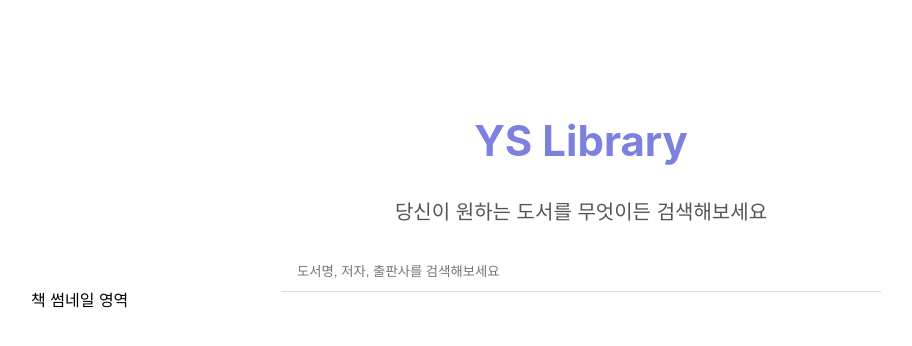
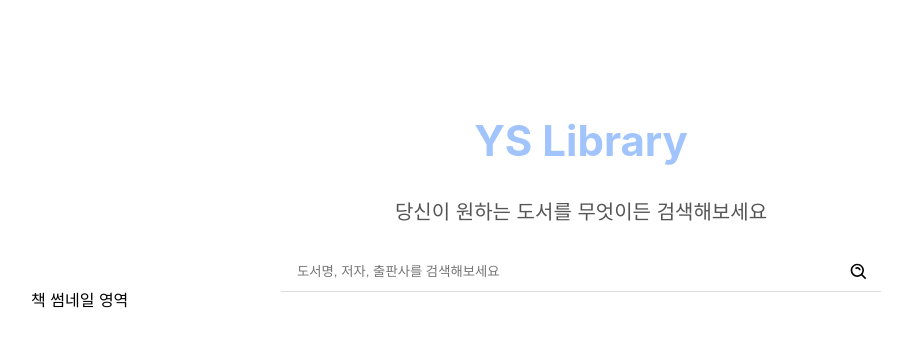
Before and after one commit to yesoryeseul/YS_LIBRARY, a React (Create React App) app: page / in a window 1280 px wide. Shown: the top 346 px of the page, without its empty margins (59-971 px from the left). Built offline with nearby package versions, Linux system fonts and the light colour scheme; no server answers.

Commit message:
chore: onSearchBook 이벤트 발생 후 값 비워주기

```diff
--- a/src/apis/book.api.tsx
+++ b/src/apis/book.api.tsx
@@ -3,9 +3,9 @@ import { axiosInstance } from './@core';
 const PATH = `v3/search/book`;
 
 const BookApi = {
-  getBookList: async (query: string) =>
+  getBookList: async (query: string, page: number) =>
     await axiosInstance.get(PATH, {
-      params: { query },
+      params: { query, page },
     }),
 };
 
--- a/src/components/Header.tsx
+++ b/src/components/Header.tsx
@@ -3,6 +3,7 @@ import { flexCenter } from 'styles/common';
 import Input from './input/input';
 import { atom, useAtom } from 'jotai';
 import { useNavigate } from 'react-router-dom';
+import { BiSearchAlt } from 'react-icons/bi';
 
 const inputAtom = atom<string>('');
 
@@ -14,6 +15,9 @@ const Header = () => {
     e.preventDefault();
     console.log('검색어:', inputValue);
     navigate(`/${inputValue}`);
+    setTimeout(() => {
+      setInputValue('');
+    }, 0);
   };
 
   const onChangeKeyword = (e: React.ChangeEvent<HTMLInputElement>) => {
@@ -22,7 +26,7 @@ const Header = () => {
 
   return (
     <S.Container>
-      <S.Title>YS Library</S.Title>
+      <S.Title onClick={() => navigate('/')}>YS Library</S.Title>
       <S.SubTitle>당신이 원하는 도서를 무엇이든 검색해보세요</S.SubTitle>
       <S.SearchBarContainer>
         <form onSubmit={onSearchBook}>
@@ -31,8 +35,10 @@ const Header = () => {
             variant={'lineType'}
             shape={'none'}
             leng={'pc'}
+            value={inputValue}
             onChange={onChangeKeyword}
           />
+          <BiSearchAlt size={20} onClick={() => navigate(`/${inputValue}`)} />
         </form>
       </S.SearchBarContainer>
     </S.Container>
@@ -51,6 +57,7 @@ const Title = styled.h1`
   color: ${({ theme }) => theme.color.primary};
   font-size: ${({ theme }) => theme.fontSize.title};
   margin-top: 120px;
+  cursor: pointer;
 `;
 const SubTitle = styled.p`
   color: ${({ theme }) => theme.color.gray500};
@@ -59,8 +66,17 @@ const SubTitle = styled.p`
 `;
 
 const SearchBarContainer = styled.div`
+  form {
+    position: relative;
+  }
   form > input {
     padding: 0 0 12px 16px;
+  }
+
+  form > svg {
+    position: absolute;
+    right: 12px;
+    cursor: pointer;
   }
 `;
 
--- a/src/components/input/input.tsx
+++ b/src/components/input/input.tsx
@@ -5,17 +5,26 @@ interface InputProps {
   variant: 'primary' | 'lineType';
   shape: 'none' | 'primary';
   leng: 'pc' | 'tablet' | 'mobile';
+  value?: string;
   placeholder?: string;
   onChange?: (e: ChangeEvent<HTMLInputElement>) => void;
 }
 
-const Input = ({ variant, shape, leng, placeholder, onChange }: InputProps) => {
+const Input = ({
+  variant,
+  shape,
+  leng,
+  value,
+  placeholder,
+  onChange,
+}: InputProps) => {
   return (
     <S.Input
       placeholder={placeholder}
       variant={variant}
       shape={shape}
       leng={leng}
+      value={value}
       onChange={onChange}
     />
   );
--- a/src/pages/search/components/Item.tsx
+++ b/src/pages/search/components/Item.tsx
@@ -1,12 +1,63 @@
+import styled from '@emotion/styled';
 import { ItemData } from '..';
+import { AiOutlinePicture } from 'react-icons/ai';
+import { flexCenter } from 'styles/common';
 
 const Item = ({ item }: { item: ItemData }) => {
+  const title =
+    item.title.length > 15 ? `${item.title.slice(0, 20)}...` : item.title;
   return (
-    <div>
-      <img src={item.thumbnail} alt={item.title} />
-      <div>{item.title}</div>
-    </div>
+    <S.Container>
+      {item.thumbnail ? (
+        <img src={item.thumbnail} alt={item.title} />
+      ) : (
+        <S.NoImg>
+          <S.NoImgBox>
+            <AiOutlinePicture size={24} />
+            <p>No Image</p>
+          </S.NoImgBox>
+        </S.NoImg>
+      )}
+      <S.Title>{title}</S.Title>
+    </S.Container>
   );
 };
 
 export default Item;
+
+const Container = styled.div`
+  display: flex;
+  flex-direction: column;
+  align-items: center;
+  border: 1px solid #e5e7eb;
+  border-radius: 4px;
+  padding: 20px;
+  transition: transform 0.3s ease;
+
+  :hover {
+    transform: translateY(-5px);
+    box-shadow: 0px 0px 15px -3px rgba(0, 0, 0, 0.05);
+  }
+`;
+
+const NoImg = styled.div`
+  width: 120px;
+  height: 174px;
+  background-color: #d9d9d9;
+  ${flexCenter}
+  align-items: center;
+`;
+
+const NoImgBox = styled.div`
+  display: flex;
+  flex-direction: column;
+  align-items: center;
+`;
+
+const Title = styled.p`
+  margin-top: 20px;
+  line-height: 1.2;
+  font-size: ${({ theme }) => theme.fontSize.small};
+`;
+
+const S = { Container, NoImg, NoImgBox, Title };
--- a/src/pages/search/index.tsx
+++ b/src/pages/search/index.tsx
@@ -3,9 +3,10 @@ import { useEffect } from 'react';
 import { useParams } from 'react-router-dom';
 import Item from './components/Item';
 import { atom, useAtom } from 'jotai';
+import styled from '@emotion/styled';
 
 export interface ItemData {
-  Authore: [];
+  authors: [];
   contents: string;
   datetime: Date;
   isbn: string;
@@ -29,7 +30,8 @@ const SearchPage = () => {
     if (search) {
       const fetchData = async () => {
         try {
-          const response = await BookApi.getBookList(search);
+          const response = await BookApi.getBookList(search, 1);
+          console.log('data 테스트', response.data);
           console.log('api 테스트', response.data.documents);
           const newData: ItemData[] = response.data.documents;
           setItems(newData);
@@ -41,12 +43,27 @@ const SearchPage = () => {
     }
   }, [search, setItems]);
   return (
-    <div>
-      {items.map((item, index) => (
-        <Item key={index} item={item} />
-      ))}
-    </div>
+    <S.Wrapper>
+      <S.Container>
+        {items.map((item, index) => (
+          <Item key={index} item={item} />
+        ))}
+      </S.Container>
+    </S.Wrapper>
   );
 };
 
 export default SearchPage;
+
+const Wrapper = styled.div`
+  margin: 70px auto 50px;
+  max-width: 1100px;
+`;
+
+const Container = styled.div`
+  display: grid;
+  grid-template-columns: repeat(5, 1fr);
+  grid-gap: 24px;
+`;
+
+const S = { Wrapper, Container };
--- a/src/styles/theme.tsx
+++ b/src/styles/theme.tsx
@@ -2,7 +2,7 @@ import { Theme } from '@emotion/react';
 
 export const theme: Theme = {
   color: {
-    primary: '#7C80DE',
+    primary: '#a1c4fd',
     gray500: '#555',
   },
 
```
